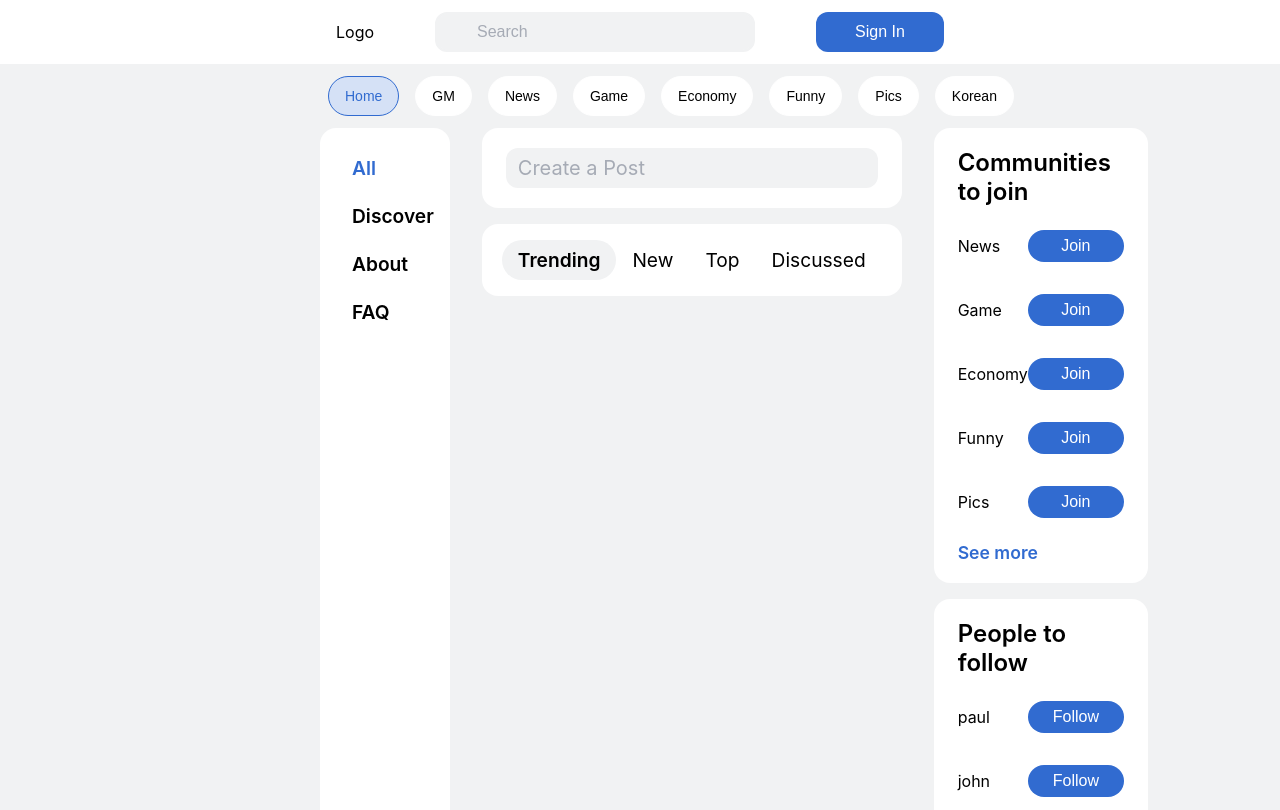
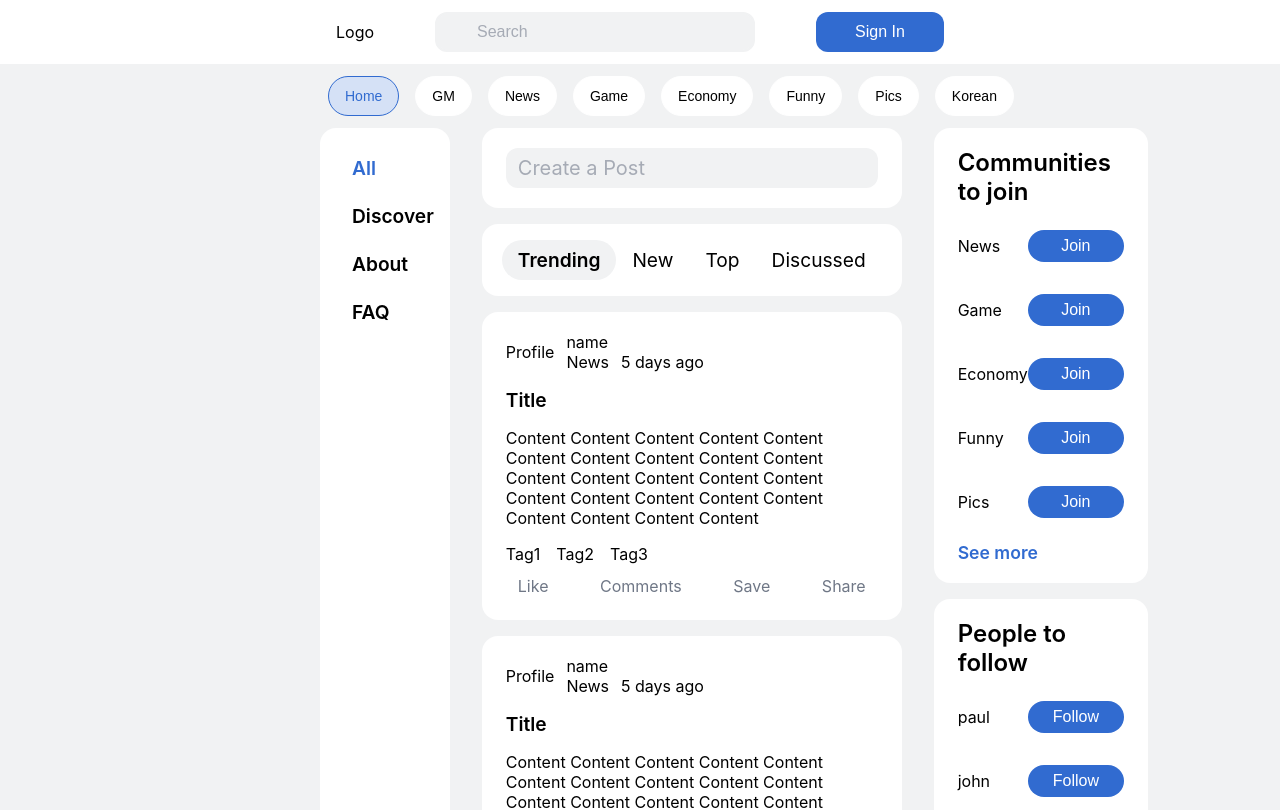
Before and after one commit to royalbluec/block-community, a Next.js app in the folder client/: page / in a window 1280 px wide. Shown: the top 810 px of the page. Built offline with nearby package versions, Linux system fonts and the light colour scheme.

Commit message:
feat(client): Add Board

```diff
--- /dev/null
+++ b/client/components/mainB/Board.jsx
@@ -0,0 +1,46 @@
+import React from 'react';
+
+import {
+  StyledBoardWrapper,
+  StyledBoardHeader,
+  StyledBoardBody,
+  StyledBoardFooter,
+} from './styles/Board.styles';
+
+const Board = () => {
+  return (
+    <StyledBoardWrapper>
+      <StyledBoardHeader>
+        <div>Profile</div>
+        <div>
+          <div>name</div>
+          <div>
+            <div>News</div>
+            <div>5 days ago</div>
+          </div>
+        </div>
+      </StyledBoardHeader>
+      <StyledBoardBody>
+        <div>Title</div>
+        <div>
+          Content Content Content Content Content Content Content Content
+          Content Content Content Content Content Content Content Content
+          Content Content Content Content Content Content Content Content
+        </div>
+        <div>
+          <div>Tag1</div>
+          <div>Tag2</div>
+          <div>Tag3</div>
+        </div>
+      </StyledBoardBody>
+      <StyledBoardFooter>
+        <div>Like</div>
+        <div>Comments</div>
+        <div>Save</div>
+        <div>Share</div>
+      </StyledBoardFooter>
+    </StyledBoardWrapper>
+  );
+};
+
+export default Board;
--- a/client/components/mainB/MainB.jsx
+++ b/client/components/mainB/MainB.jsx
@@ -3,12 +3,18 @@ import { Block } from './styles/MainB.styles';
 
 import Create from './Create';
 import Tab from './Tab';
+import Board from './Board';
 
 const MainB = () => {
   return (
     <Block>
       <Create />
       <Tab />
+      <Board />
+      <Board />
+      <Board />
+      <Board />
+      <Board />
     </Block>
   );
 };
--- /dev/null
+++ b/client/components/mainB/styles/Board.styles.jsx
@@ -0,0 +1,64 @@
+import styled from '@emotion/styled';
+
+export const StyledBoardWrapper = styled.div`
+  width: 100%;
+  margin-bottom: 1rem;
+  padding: 1.25rem 1.5rem;
+  border-radius: 1rem;
+  background-color: #ffffff;
+`;
+
+export const StyledBoardHeader = styled.div`
+  display: flex;
+  align-items: center;
+  margin-bottom: 1rem;
+
+  & > div:first-of-type {
+    margin-right: 0.75rem;
+  }
+
+  & > div > div {
+    display: flex;
+  }
+
+  & > div > div > div:first-of-type {
+    margin-right: 0.75rem;
+  }
+`;
+
+export const StyledBoardBody = styled.div`
+  & > div:first-of-type {
+    font-size: 1.2rem;
+    font-weight: 600;
+  }
+
+  & > div:nth-child(2) {
+    margin: 1rem 0;
+    word-wrap: break-word;
+  }
+
+  & > div:last-of-type {
+    display: flex;
+
+    & > div {
+      margin-right: 1rem;
+    }
+  }
+`;
+
+export const StyledBoardFooter = styled.div`
+  display: flex;
+  justify-content: space-between;
+  margin-top: 0.5rem;
+
+  & > div {
+    padding: 0.25rem 0.75rem;
+    border-radius: 0.25rem;
+    color: #6f7786;
+
+    :hover {
+      cursor: pointer;
+      background-color: #d5e1f6;
+    }
+  }
+`;
--- a/client/components/mainB/styles/Tab.styles.jsx
+++ b/client/components/mainB/styles/Tab.styles.jsx
@@ -3,6 +3,7 @@ import styled from '@emotion/styled';
 export const Block = styled.div`
   display: flex;
   width: 100%;
+  margin-bottom: 1rem;
   padding: 1rem 1.25rem;
   border-radius: 1rem;
   background-color: #ffffff;
```
